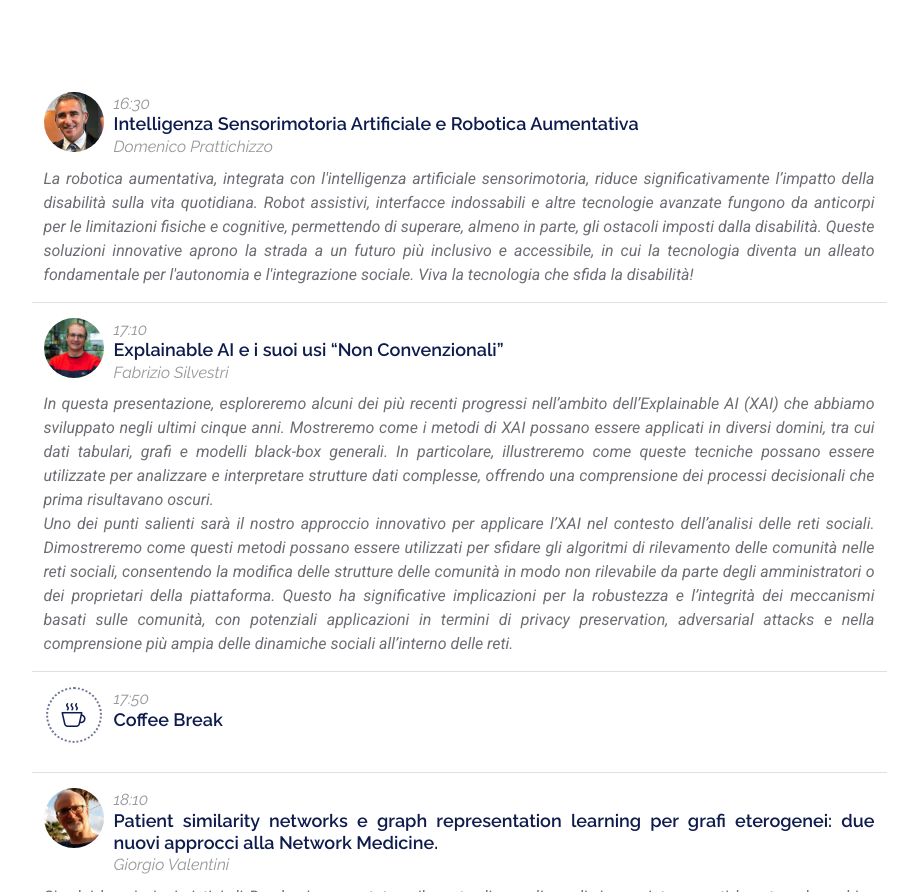
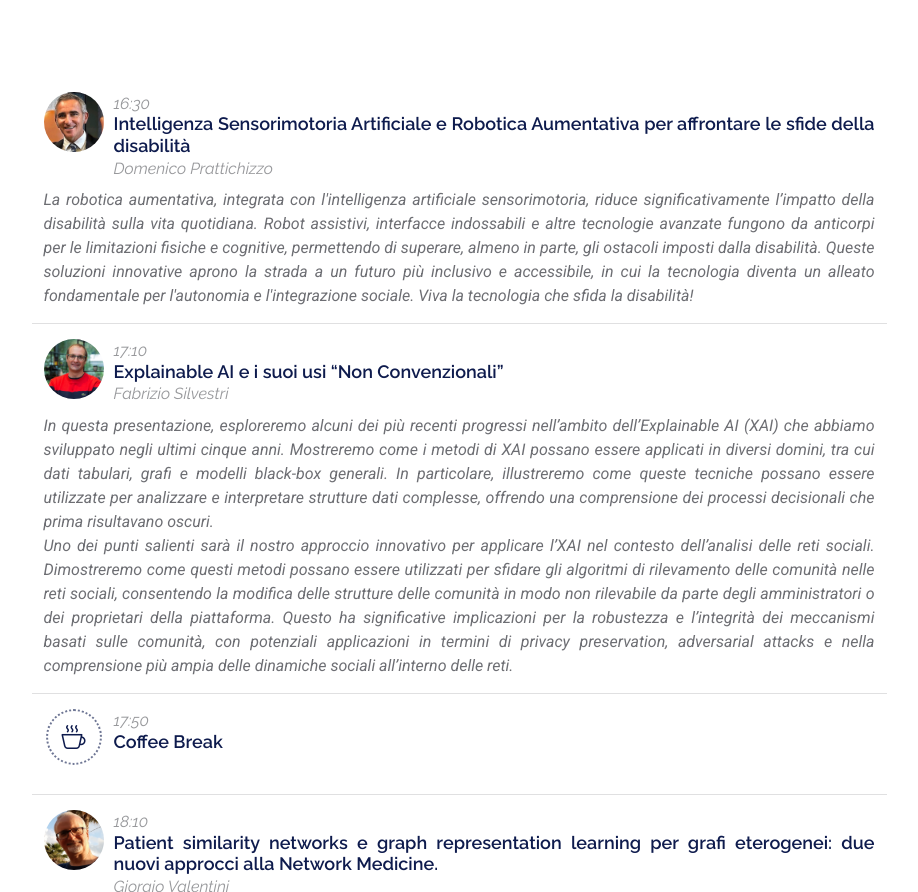
Before and after one commit to ShapedByTechnology/ShapedByTechnology.github.io, a plain HTML site: page index.html in a window 1280 px wide. Shown: the part 1441-2333 px from the top of the page, without its empty margins (181-1099 px from the left). Drawn offline with Linux system fonts and the light colour scheme; a web font is replaced by a local one.

Commit message:
Titolo Prattichizzo

```diff
--- a/index.html
+++ b/index.html
@@ -197,7 +197,7 @@
                 <div class="speaker">
                   <img src="assets/img/speakers/prattichizzo.jpg?v=1" alt="Domenico Prattichizzo">
                 </div>
-                <h4><span>16:30</span><br>Intelligenza Sensorimotoria Artificiale e Robotica Aumentativa <br><span>Domenico Prattichizzo</span></h4>
+                <h4><span>16:30</span><br>Intelligenza Sensorimotoria Artificiale e Robotica Aumentativa per affrontare le sfide della disabilità<br><span>Domenico Prattichizzo</span></h4>
                 <p>La robotica aumentativa, integrata con l'intelligenza artificiale sensorimotoria, riduce significativamente l’impatto della disabilità sulla vita quotidiana. Robot assistivi, interfacce indossabili e altre tecnologie avanzate fungono da anticorpi per le limitazioni fisiche e cognitive, permettendo di superare, almeno in parte, gli ostacoli imposti dalla disabilità. Queste soluzioni innovative aprono la strada a un futuro più inclusivo e accessibile, in cui la tecnologia diventa un alleato fondamentale per l'autonomia e l'integrazione sociale. Viva la tecnologia che sfida la disabilità!</p>
               </div>
             </div>
```
